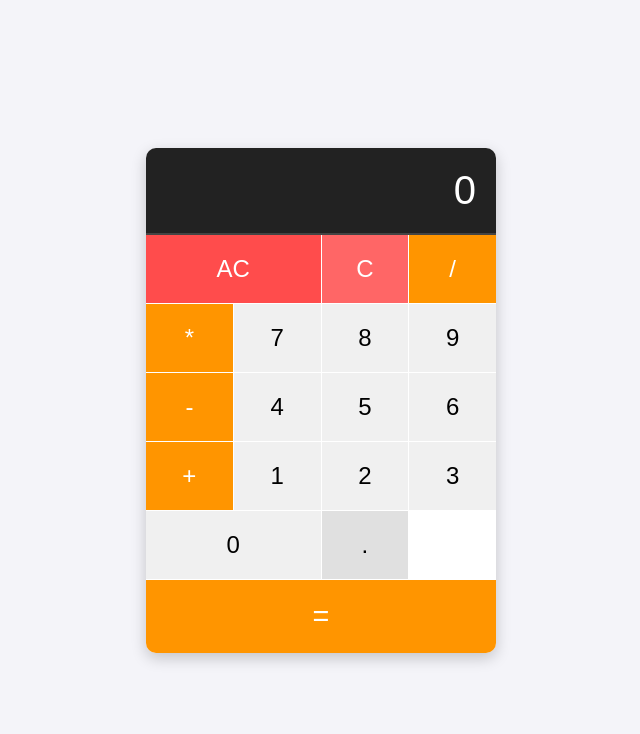
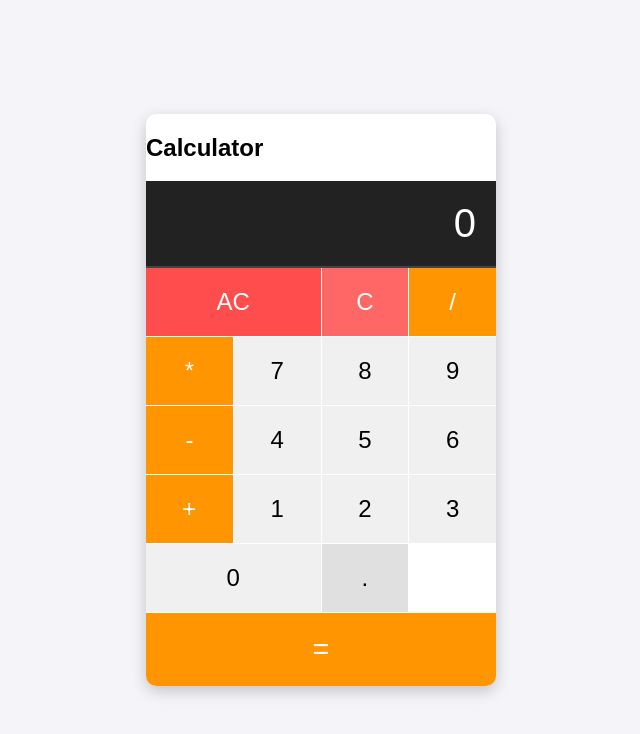
Before and after one commit to ThulasiRaman03778/CodeSoft-Intership, a plain HTML site: page Calculator/calculator/index.html in a window 1280 px wide. Shown: the whole page, without its empty margins (319-959 px from the left). Drawn offline with Linux system fonts and the light colour scheme.

Commit message:
ndex.html

```diff
--- a/Calculator/calculator/index.html
+++ b/Calculator/calculator/index.html
@@ -3,11 +3,13 @@
 <head>
     <meta charset="UTF-8">
     <meta name="viewport" content="width=device-width, initial-scale=1.0">
-    <title>Modern Calculator</title>
+    <title>Calculator</title>
     <link rel="stylesheet" href="styles.css">
+    <link rel="icon" href="assests/image/calculator.jpg">
 </head>
 <body>
     <div class="calculator">
+        <h2 class="calculator_name">Calculator</h2>
         <div class="display" id="display">0</div>
         <div class="buttons">
             <button class="btn btn-ac" data-value="AC">AC</button>
```
